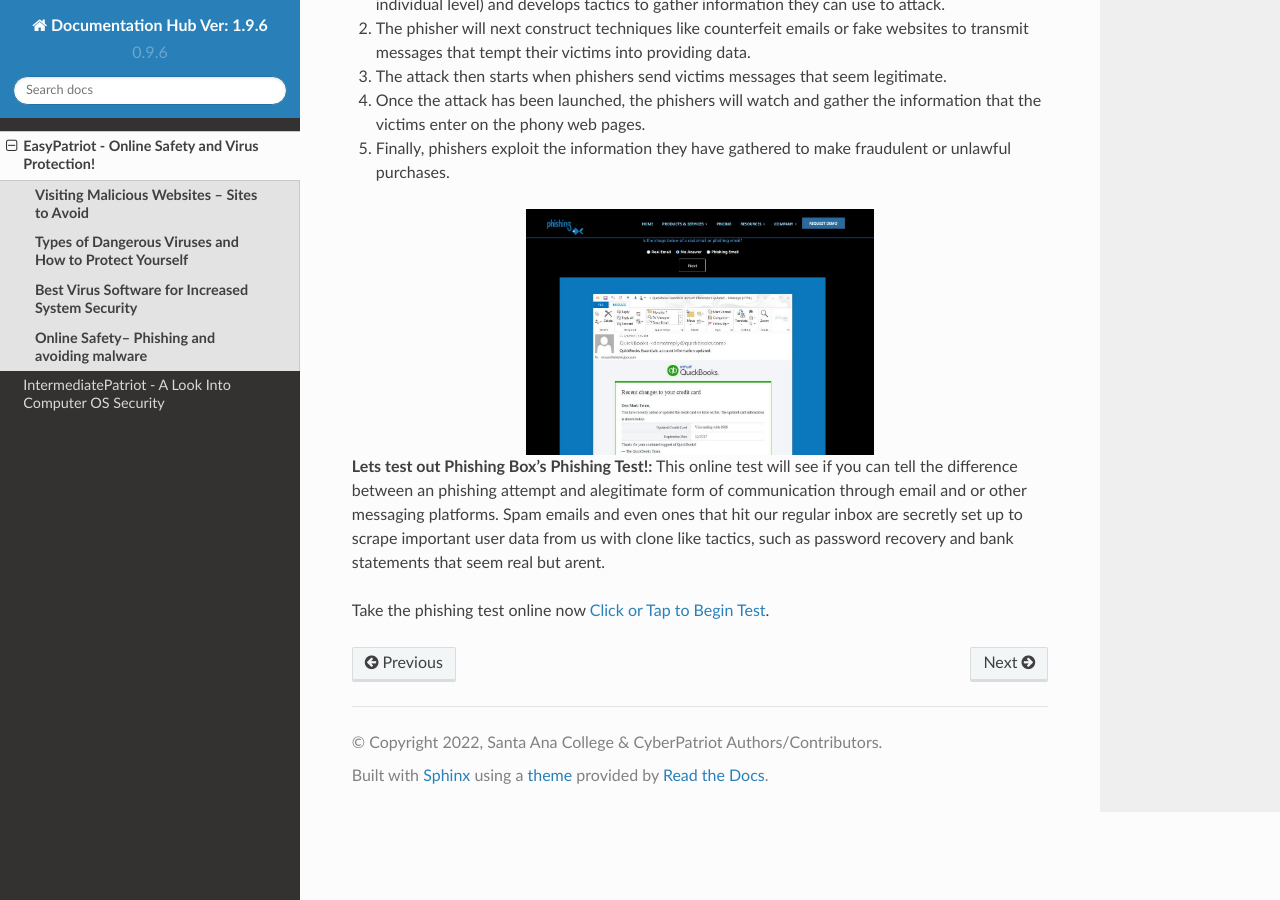
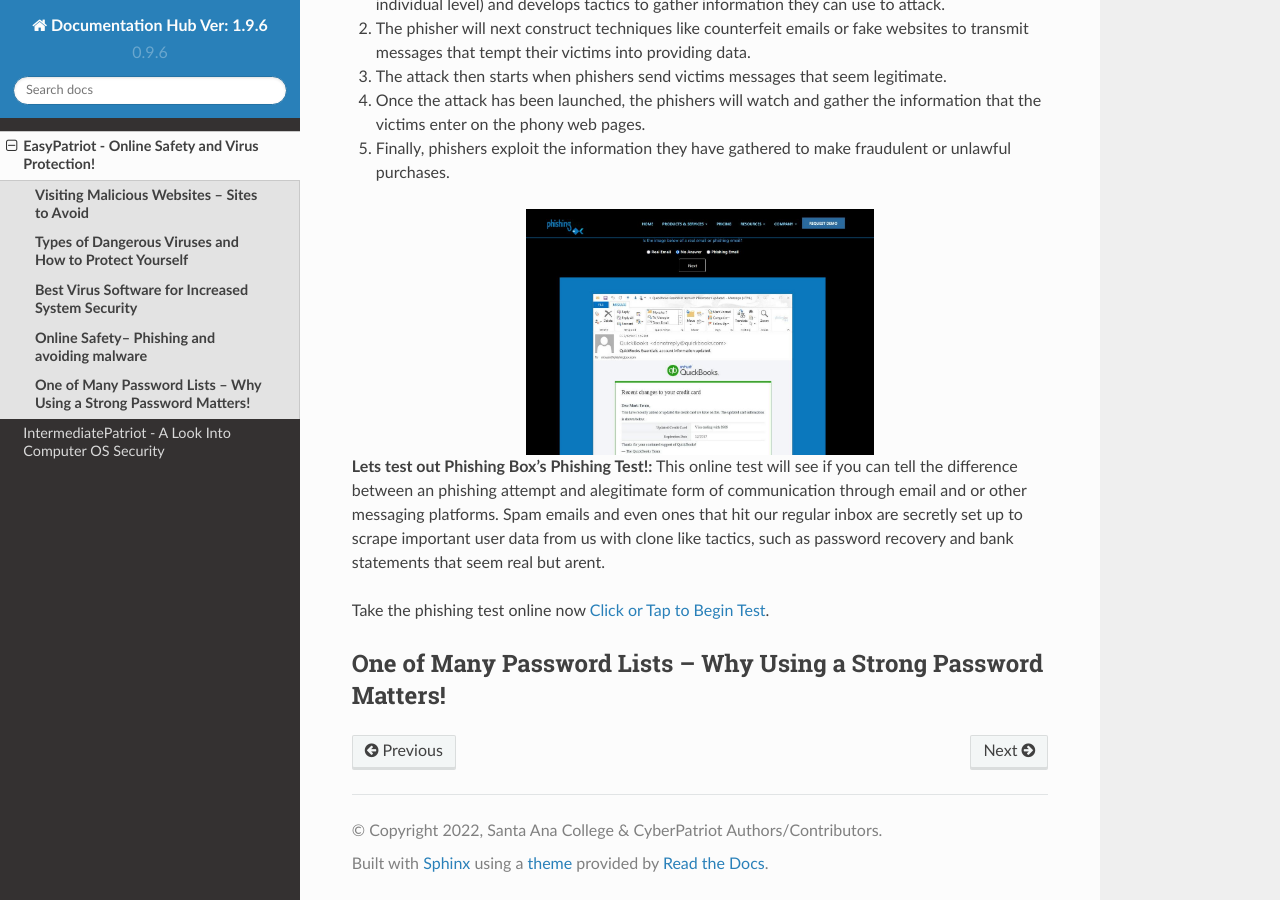
Before and after one commit to natt96z/cybersac, a Sphinx documentation site: the page built from docs/source/BeginnerEasyCybersac.rst, in a window 1280 px wide and 900 px high, scrolled down 8228 px. Built offline with Sphinx 7.4.7 and the Read the Docs theme 2.0.0, drawn with Linux system fonts in a browser that asks for light colours.

Commit message:
Update BeginnerEasyCybersac.rst

```diff
--- a/docs/source/BeginnerEasyCybersac.rst
+++ b/docs/source/BeginnerEasyCybersac.rst
@@ -186,3 +186,7 @@ Exploit attacks take advantage of security holes in popular applications, using
 Take the phishing test online now `Click or Tap to Begin Test`_.
 
 .. _Click or Tap to Begin Test: https://www.phishingbox.com/phishing-test/
+
+
+**One of Many Password Lists – Why Using a Strong Password Matters!**
+~~~~~~~~~~~~~~~~~~~~~~~~~~~~~~~~~~~~~~~~~~~~~~~~~~~~~~~~~~~~~~~~~~~~~~~~~~~~
```
